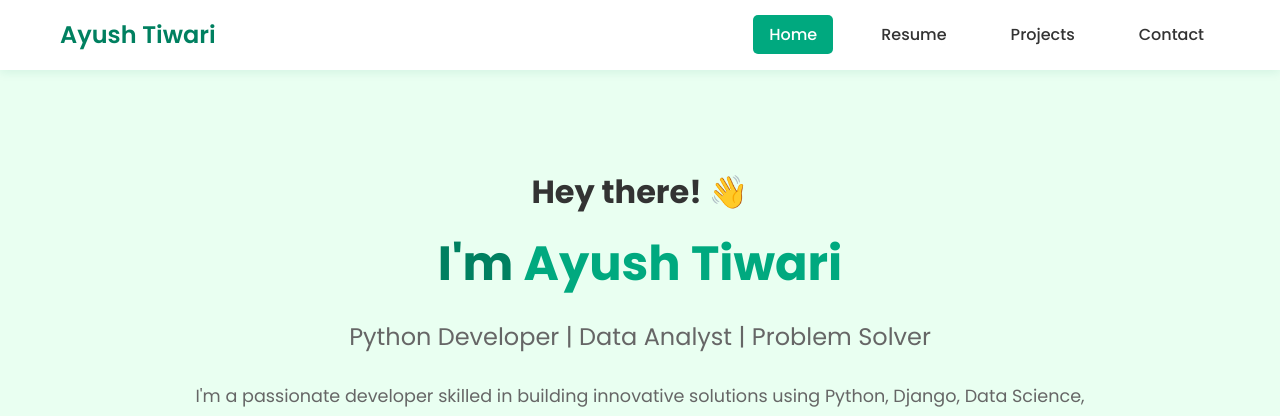
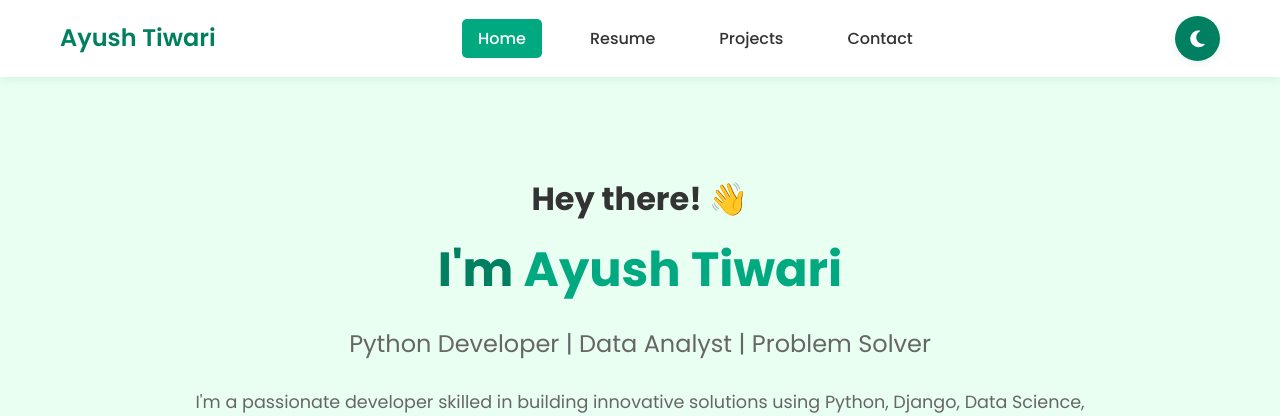
Before and after one commit to AyushTIW30/My_Django_Website, a Django app: page / in a window 1280 px wide. Shown: the top 416 px of the page. Run offline with Django 5.2, Linux system fonts and the light colour scheme; some libraries are stand-ins or nearby versions.

Commit message:
Add confetti animation and theme toggle functionality
Implements canvas-confetti for navbar clicks and theme toggling, along with CSS and JS for dark mode.

Replit-Commit-Author: Agent
Replit-Commit-Session-Id: 8981795c-04b1-4c0b-9ba2-84f9210f3fd8
Replit-Commit-Checkpoint-Type: intermediate_checkpoint
Replit-Commit-Screenshot-Url: https://storage.googleapis.com/screenshot-production-us-central1/f55ea4d4-482c-4f09-ae3c-65f20a9b136e/8981795c-04b1-4c0b-9ba2-84f9210f3fd8/DyLx1KL

```diff
--- a/home/templates/home/base.html
+++ b/home/templates/home/base.html
@@ -18,11 +18,14 @@
                 <h2>Ayush Tiwari</h2>
             </div>
             <ul class="nav-menu">
-                <li><a href="{% url 'home' %}" class="{% if request.resolver_match.url_name == 'home' %}active{% endif %}">Home</a></li>
-                <li><a href="{% url 'resume' %}" class="{% if request.resolver_match.url_name == 'resume' %}active{% endif %}">Resume</a></li>
-                <li><a href="{% url 'projects' %}" class="{% if request.resolver_match.url_name == 'projects' %}active{% endif %}">Projects</a></li>
-                <li><a href="{% url 'contact' %}" class="{% if request.resolver_match.url_name == 'contact' %}active{% endif %}">Contact</a></li>
+                <li><a href="{% url 'home' %}" class="nav-link {% if request.resolver_match.url_name == 'home' %}active{% endif %}">Home</a></li>
+                <li><a href="{% url 'resume' %}" class="nav-link {% if request.resolver_match.url_name == 'resume' %}active{% endif %}">Resume</a></li>
+                <li><a href="{% url 'projects' %}" class="nav-link {% if request.resolver_match.url_name == 'projects' %}active{% endif %}">Projects</a></li>
+                <li><a href="{% url 'contact' %}" class="nav-link {% if request.resolver_match.url_name == 'contact' %}active{% endif %}">Contact</a></li>
             </ul>
+            <button id="theme-toggle" class="theme-toggle" aria-label="Toggle dark mode">
+                <i class="fas fa-moon"></i>
+            </button>
         </div>
     </nav>
 
@@ -36,5 +39,8 @@
             <p>Made with <span class="heart">💚</span> by Ayush Tiwari</p>
         </div>
     </footer>
+
+    <script src="https://cdn.jsdelivr.net/npm/canvas-confetti@1.6.0/dist/confetti.browser.min.js"></script>
+    <script src="{% static 'js/main.js' %}"></script>
 </body>
 </html>
--- a/static/css/style.css
+++ b/static/css/style.css
@@ -14,11 +14,22 @@
     --shadow: rgba(0, 128, 96, 0.1);
 }
 
+body.dark-mode {
+    --dark-green: #00a97f;
+    --light-green: #00c896;
+    --bg-light: #1a1a1a;
+    --bg-white: #2d2d2d;
+    --text-dark: #e0e0e0;
+    --text-light: #b0b0b0;
+    --shadow: rgba(0, 0, 0, 0.3);
+}
+
 body {
     font-family: 'Poppins', sans-serif;
     color: var(--text-dark);
     background-color: var(--bg-light);
     line-height: 1.6;
+    transition: background-color 0.3s ease, color 0.3s ease;
 }
 
 .container {
@@ -389,6 +400,36 @@ footer p {
     font-size: 1.2rem;
 }
 
+.theme-toggle {
+    background-color: var(--dark-green);
+    color: var(--bg-white);
+    border: none;
+    border-radius: 50%;
+    width: 45px;
+    height: 45px;
+    display: flex;
+    align-items: center;
+    justify-content: center;
+    cursor: pointer;
+    font-size: 1.2rem;
+    transition: all 0.3s ease;
+    box-shadow: 0 2px 10px var(--shadow);
+}
+
+.theme-toggle:hover {
+    background-color: var(--light-green);
+    transform: rotate(15deg) scale(1.1);
+    box-shadow: 0 4px 15px var(--shadow);
+}
+
+.theme-toggle i {
+    transition: transform 0.3s ease;
+}
+
+* {
+    transition: background-color 0.3s ease, color 0.3s ease, border-color 0.3s ease;
+}
+
 @media (max-width: 768px) {
     .navbar .container {
         flex-direction: column;
--- /dev/null
+++ b/static/js/main.js
@@ -0,0 +1,61 @@
+// Confetti Animation for Navbar Clicks
+document.addEventListener('DOMContentLoaded', function() {
+    const navLinks = document.querySelectorAll('.nav-link');
+
+    navLinks.forEach(link => {
+        link.addEventListener('click', function(e) {
+            const rect = e.target.getBoundingClientRect();
+            const x = (rect.left + rect.width / 2) / window.innerWidth;
+            const y = (rect.top + rect.height / 2) / window.innerHeight;
+
+            confetti({
+                particleCount: 50,
+                spread: 60,
+                origin: { x: x, y: y },
+                colors: ['#008060', '#00a97f', '#e9fff1', '#ffffff'],
+                ticks: 100,
+                gravity: 1.2,
+                scalar: 0.8
+            });
+        });
+    });
+
+    // Dark Mode Toggle
+    const themeToggle = document.getElementById('theme-toggle');
+    const body = document.body;
+    const icon = themeToggle.querySelector('i');
+
+    // Check for saved theme preference or default to light mode
+    const currentTheme = localStorage.getItem('theme') || 'light';
+    if (currentTheme === 'dark') {
+        body.classList.add('dark-mode');
+        icon.classList.remove('fa-moon');
+        icon.classList.add('fa-sun');
+    }
+
+    // Toggle dark mode
+    themeToggle.addEventListener('click', function() {
+        body.classList.toggle('dark-mode');
+
+        let theme = 'light';
+        if (body.classList.contains('dark-mode')) {
+            icon.classList.remove('fa-moon');
+            icon.classList.add('fa-sun');
+            theme = 'dark';
+        } else {
+            icon.classList.remove('fa-sun');
+            icon.classList.add('fa-moon');
+            theme = 'light';
+        }
+
+        localStorage.setItem('theme', theme);
+
+        // Add confetti on theme toggle
+        confetti({
+            particleCount: 100,
+            spread: 70,
+            origin: { y: 0.6 },
+            colors: theme === 'dark' ? ['#1a1a1a', '#2d2d2d', '#00a97f', '#008060'] : ['#008060', '#00a97f', '#e9fff1', '#ffffff']
+        });
+    });
+});
```
Also changed, not shown: 1 other file.
